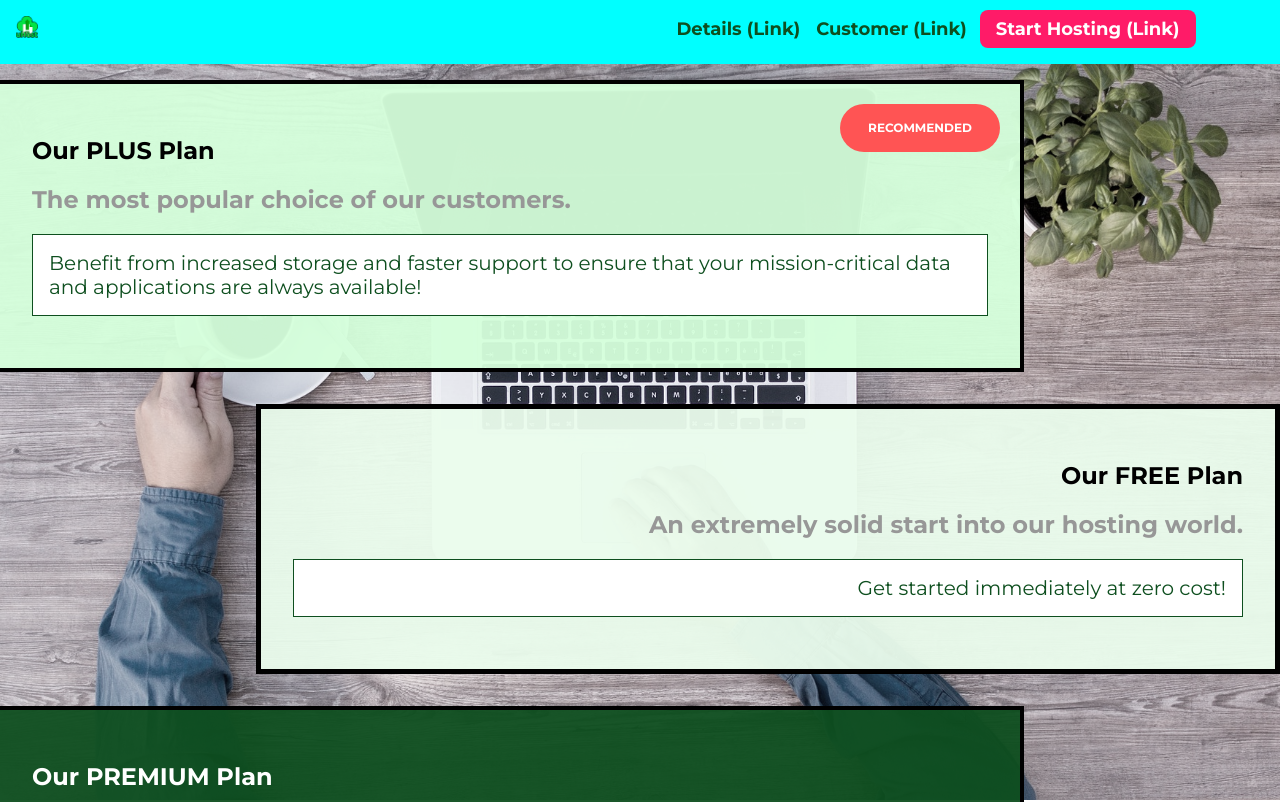
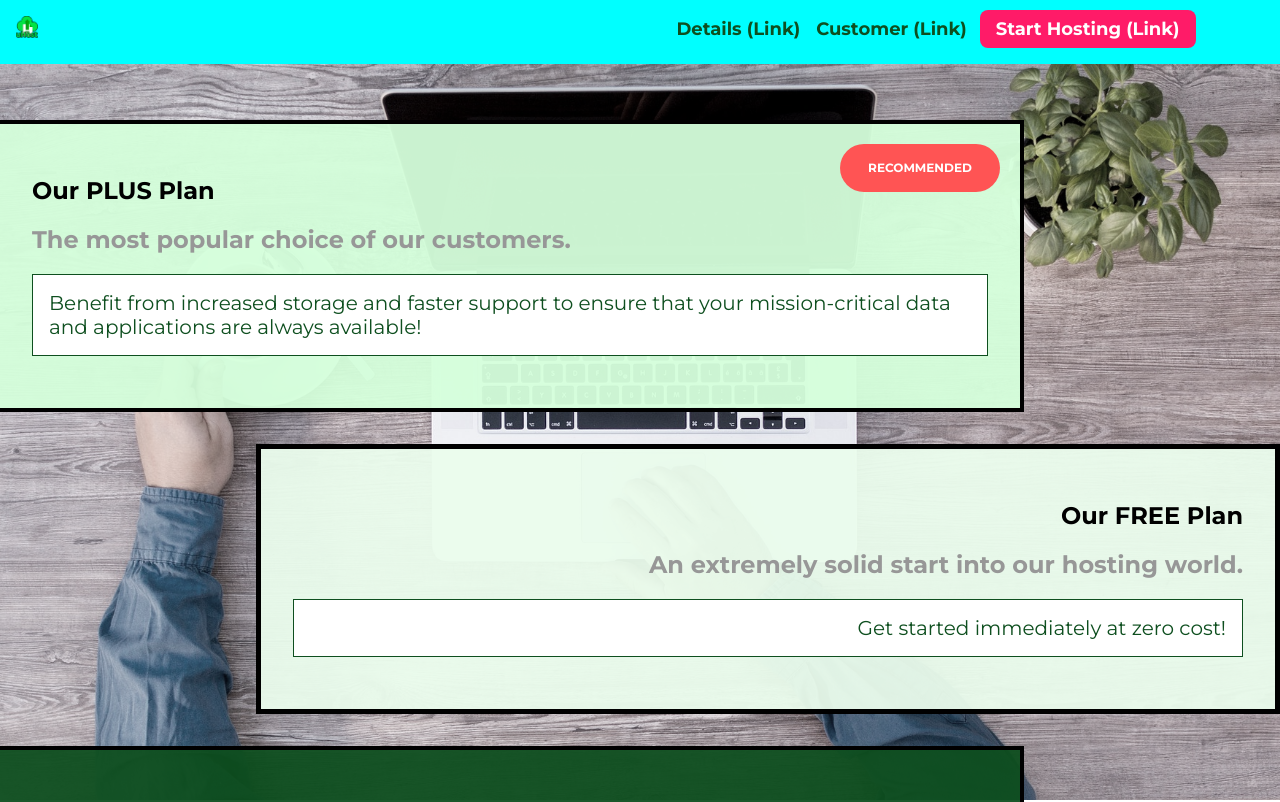
Before and after one commit to sagarrajak/css-basic, a React (Create React App) app: page /details in a window 1280 px wide. Shown: the top 802 px of the page. Built offline with nearby package versions, Linux system fonts and the light colour scheme.

Commit message:
media query completed

```diff
--- a/src/index.css
+++ b/src/index.css
@@ -34,3 +34,9 @@ code {
   top: 0;
   left: 0;
 }
+
+#content {
+  min-height: calc(100vh - 4rem - 8rem);
+  margin-top: 4rem;
+  padding-top: 2.5rem;
+}
--- a/src/modules/Layout/Layout.tsx
+++ b/src/modules/Layout/Layout.tsx
@@ -7,7 +7,9 @@ function Layout() {
     return (
         <>
             <Header />
-            <Outlet />
+            <div id="content">
+                <Outlet />
+            </div>
             <Footer />
         </>
     )
--- a/src/modules/customer/Customer.css
+++ b/src/modules/customer/Customer.css
@@ -8,9 +8,6 @@
     margin: auto;
   }
    */
-.testimonial:first-of-type {
-  margin-top: 6rem;
-}
 
 .testimonial__image-container {
   width: 100%;
--- a/src/modules/details/Details.css
+++ b/src/modules/details/Details.css
@@ -11,10 +11,6 @@
   z-index: -1;
   top: 0;
   left: 0;
-}
-
-.main {
-  margin-top: 5rem;
 }
 
 .package {
@@ -113,7 +109,7 @@
   }
 
   .main {
-    margin: 5rem auto;
+    margin: 0 auto;
     max-width: 1500px;
   }
 }
--- a/src/modules/footer/Footer.css
+++ b/src/modules/footer/Footer.css
@@ -6,8 +6,8 @@ body {
 .main-footer {
     background-color: black;
     color: white;
-    padding: 32px;
-    margin-top: 48px;
+    padding: 2rem;
+    margin-top: 3rem;
 }
 
 .main-footer__links {
@@ -19,7 +19,7 @@ body {
 
 .main-footer__link {
     display: inline-block;
-    margin: 0 16px;
+    margin: 0 1rem;
 }
 
 .main-footer__link > a {
```
